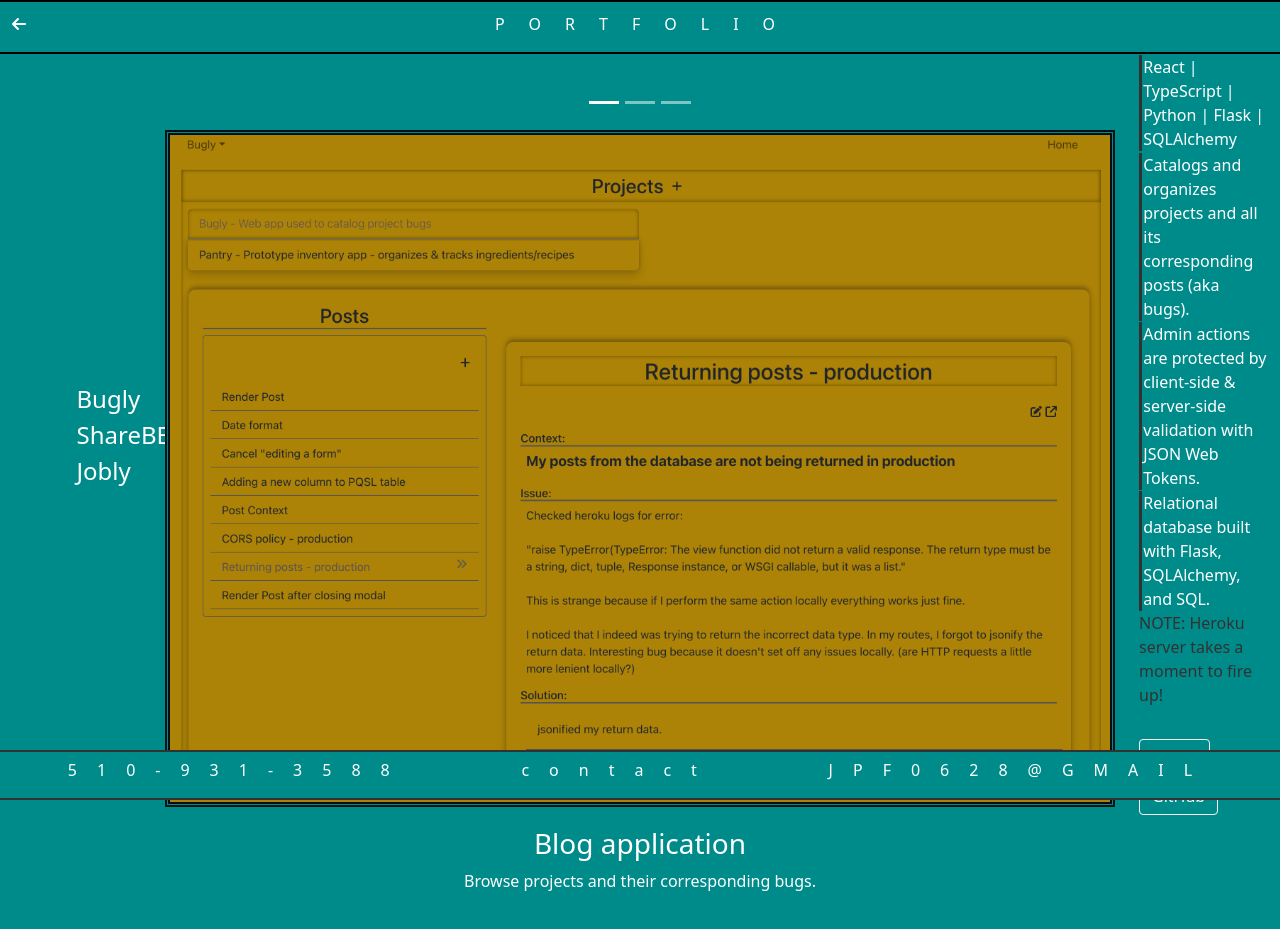
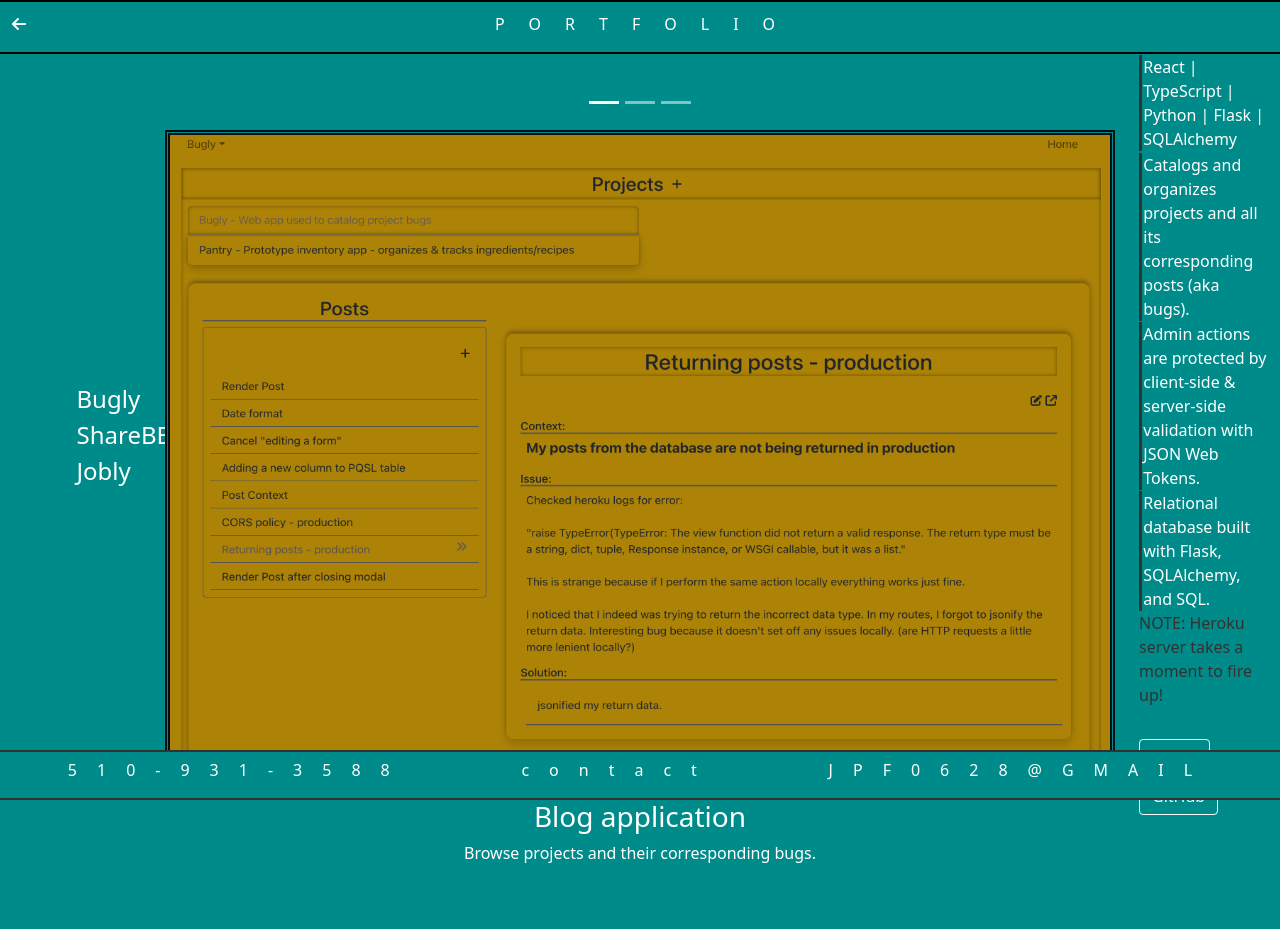
Before and after one commit to JoHeyJo/myWebsiteReact, a React (Create React App) app: page /portfolio in a window 1280 px wide. After the commit the page ends 901 px from the top, so only its background shows below. Built offline with nearby package versions, Linux system fonts and the light colour scheme; no server answers.

Commit message:
styled porfolio

```diff
--- a/src/Portfolio.css
+++ b/src/Portfolio.css
@@ -19,7 +19,8 @@ img {
   /* width: 1000px; */
   /* height: 650px; */
   width: 100%;
-  height: auto;
+  /* height: auto; */
+  max-height: 650px;
   border: thick double #011016;
   /* object-fit: contain; */
   /* width: 100%;
```
